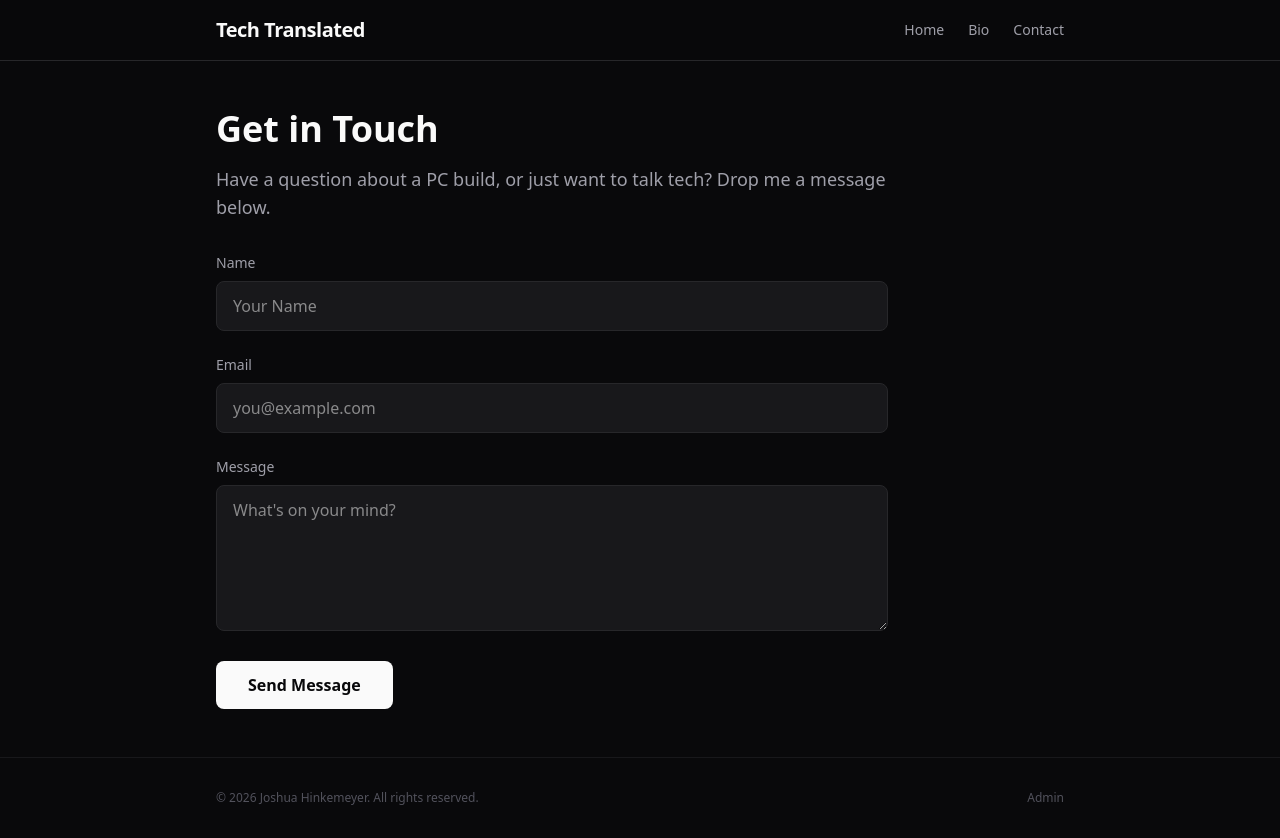
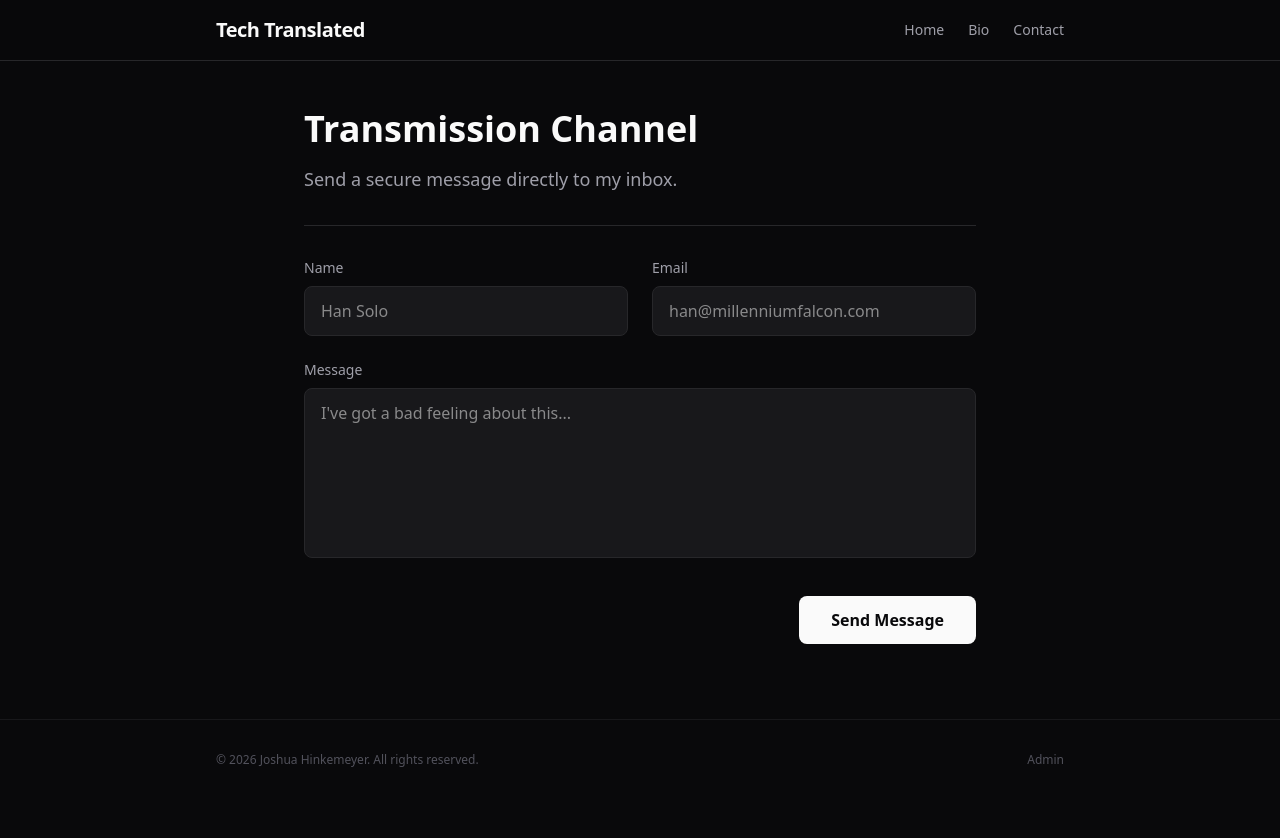
Before and after one commit to Jhinkemeyer/tech-translated, a Next.js app: page /contact in a window 1280 px wide. After the commit the page ends 800 px from the top, so only its background shows below. Built offline with nearby package versions, Linux system fonts and the light colour scheme.

Commit message:
Build Contact page and Resend API mailroom

```diff
--- /dev/null
+++ b/app/api/contact/route.ts
@@ -0,0 +1,34 @@
+import { Resend } from "resend";
+import { NextResponse } from "next/server";
+
+// This pulls your secret key from the .env.local file
+const resend = new Resend(process.env.RESEND_API_KEY);
+
+export async function POST(request: Request) {
+  try {
+    // Read the data sent from the frontend form
+    const { name, email, message } = await request.json();
+
+    // Tell Resend to dispatch the email
+    const data = await resend.emails.send({
+      from: "Tech Translated <onboarding@resend.dev>", // Resend's default testing address
+      to: ["joshuahinkemeyer@gmail.com"], // Sending it directly to your inbox
+      subject: `New Dispatch via Tech Translated from ${name}`,
+      html: `
+        <h3>New Contact Form Submission</h3>
+        <p><strong>Name:</strong> ${name}</p>
+        <p><strong>Email:</strong> ${email}</p>
+        <p><strong>Message:</strong></p>
+        <p>${message}</p>
+      `,
+    });
+
+    return NextResponse.json({ success: true, data });
+  } catch (error) {
+    console.error("Resend Error:", error);
+    return NextResponse.json(
+      { error: "Failed to send email" },
+      { status: 500 },
+    );
+  }
+}
--- a/app/contact/page.tsx
+++ b/app/contact/page.tsx
@@ -1,52 +1,145 @@
+"use client";
+
+import { useState } from "react";
+
 export default function Contact() {
+  const [formData, setFormData] = useState({
+    name: "",
+    email: "",
+    message: "",
+  });
+  const [status, setStatus] = useState<
+    "idle" | "submitting" | "success" | "error"
+  >("idle");
+
+  const handleSubmit = async (e: React.FormEvent) => {
+    e.preventDefault();
+    setStatus("submitting");
+
+    try {
+      // Send the data to your secret API route
+      const response = await fetch("/api/contact", {
+        method: "POST",
+        headers: { "Content-Type": "application/json" },
+        body: JSON.stringify(formData),
+      });
+
+      if (response.ok) {
+        setStatus("success");
+        setFormData({ name: "", email: "", message: "" }); // Clear the form
+      } else {
+        setStatus("error");
+      }
+    } catch (error) {
+      console.error("Transmission error:", error);
+      setStatus("error");
+    }
+  };
+
+  const handleChange = (
+    e: React.ChangeEvent<HTMLInputElement | HTMLTextAreaElement>,
+  ) => {
+    setFormData({ ...formData, [e.target.name]: e.target.value });
+  };
+
   return (
-    <div className="max-w-2xl space-y-8">
+    <div className="max-w-2xl mx-auto space-y-8">
+      <section className="border-b border-zinc-800 pb-8">
+        <h1 className="text-4xl font-bold mb-4">Transmission Channel</h1>
+        <p className="text-zinc-400 text-lg">
+          Send a secure message directly to my inbox.
+        </p>
+      </section>
+
+      {status === "success" ? (
+        <div className="p-6 rounded-xl border border-emerald-900/50 bg-emerald-950/20 text-emerald-400 text-center">
+          <h2 className="text-xl font-bold mb-2">Transmission Received</h2>
+          <p>Thanks for reaching out! I will get back to you soon.</p>
+          <button
+            onClick={() => setStatus("idle")}
+            className="mt-6 text-sm text-emerald-500 hover:text-emerald-300 transition-colors"
+          >
+            Send another message
+          </button>
+        </div>
+      ) : (
+        <form onSubmit={handleSubmit} className="space-y-6">
+          <div className="grid grid-cols-1 md:grid-cols-2 gap-6">
             <div>
-        <h1 className="text-4xl font-bold mb-4">Get in Touch</h1>
-        <p className="text-zinc-400 text-lg">
-          Have a question about a PC build, or just want to talk tech? Drop me a
-          message below.
-        </p>
-      </div>
-
-      <form className="space-y-6 mt-8">
-        <div>
-          <label className="block text-sm font-medium text-zinc-400 mb-2">
+              <label
+                htmlFor="name"
+                className="block text-sm font-medium text-zinc-400 mb-2"
+              >
                 Name
               </label>
               <input
                 type="text"
+                id="name"
+                name="name"
+                value={formData.name}
+                onChange={handleChange}
+                required
                 className="w-full bg-zinc-900 border border-zinc-800 rounded-lg px-4 py-3 text-zinc-50 focus:outline-none focus:border-zinc-600 transition-colors"
-            placeholder="Your Name"
+                placeholder="Han Solo"
               />
             </div>
             <div>
-          <label className="block text-sm font-medium text-zinc-400 mb-2">
+              <label
+                htmlFor="email"
+                className="block text-sm font-medium text-zinc-400 mb-2"
+              >
                 Email
               </label>
               <input
                 type="email"
+                id="email"
+                name="email"
+                value={formData.email}
+                onChange={handleChange}
+                required
                 className="w-full bg-zinc-900 border border-zinc-800 rounded-lg px-4 py-3 text-zinc-50 focus:outline-none focus:border-zinc-600 transition-colors"
-            placeholder="you@example.com"
+                placeholder="han@millenniumfalcon.com"
               />
             </div>
+          </div>
+
           <div>
-          <label className="block text-sm font-medium text-zinc-400 mb-2">
+            <label
+              htmlFor="message"
+              className="block text-sm font-medium text-zinc-400 mb-2"
+            >
               Message
             </label>
             <textarea
-            rows={5}
-            className="w-full bg-zinc-900 border border-zinc-800 rounded-lg px-4 py-3 text-zinc-50 focus:outline-none focus:border-zinc-600 transition-colors"
-            placeholder="What's on your mind?"
-          ></textarea>
+              id="message"
+              name="message"
+              rows={6}
+              value={formData.message}
+              onChange={handleChange}
+              required
+              className="w-full bg-zinc-900 border border-zinc-800 rounded-lg px-4 py-3 text-zinc-50 focus:outline-none focus:border-zinc-600 transition-colors resize-none"
+              placeholder="I've got a bad feeling about this..."
+            />
           </div>
+
+          {status === "error" && (
+            <p className="text-red-400 text-sm">
+              Signal lost. There was an error sending your message. Please try
+              again.
+            </p>
+          )}
+
+          <div className="flex justify-end pt-2">
             <button
-          type="button"
-          className="bg-zinc-50 text-zinc-950 font-bold px-8 py-3 rounded-lg hover:bg-zinc-200 transition-colors"
+              type="submit"
+              disabled={status === "submitting"}
+              className="bg-zinc-50 text-zinc-950 font-bold px-8 py-3 rounded-lg hover:bg-zinc-200 transition-colors disabled:opacity-50"
             >
-          Send Message
+              {status === "submitting" ? "Encrypting..." : "Send Message"}
             </button>
+          </div>
         </form>
+      )}
     </div>
   );
 }
--- a/package.json
+++ b/package.json
@@ -16,7 +16,8 @@
     "firebase": "^12.10.0",
     "next": "16.1.6",
     "react": "19.2.3",
-    "react-dom": "19.2.3"
+    "react-dom": "19.2.3",
+    "resend": "^6.9.3"
   },
   "devDependencies": {
     "@tailwindcss/postcss": "^4",
```
Also changed, not shown: 1 other file (tests, documents, lock files or other folders). Lines whose indentation alone changed are shown as unchanged.
